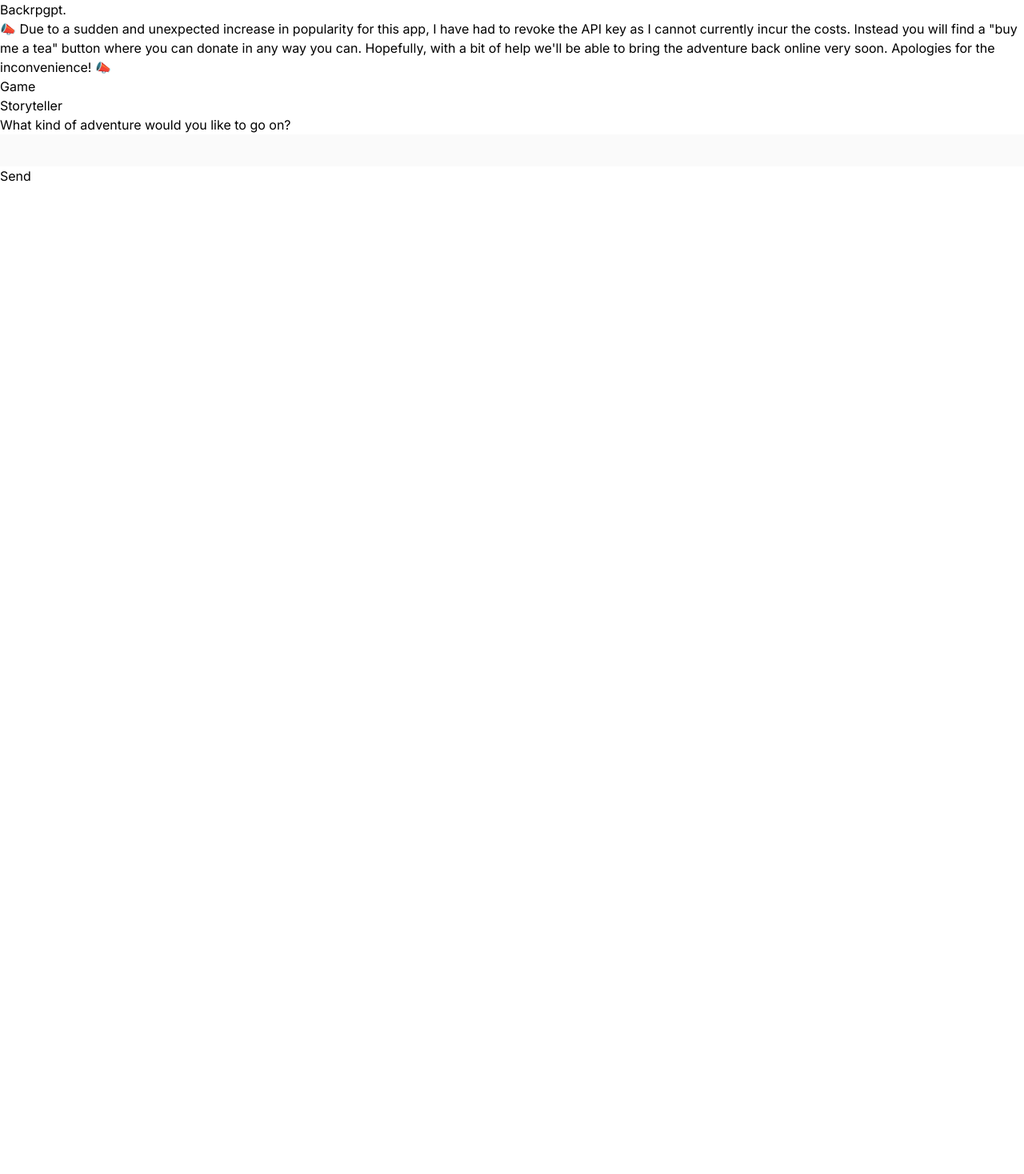
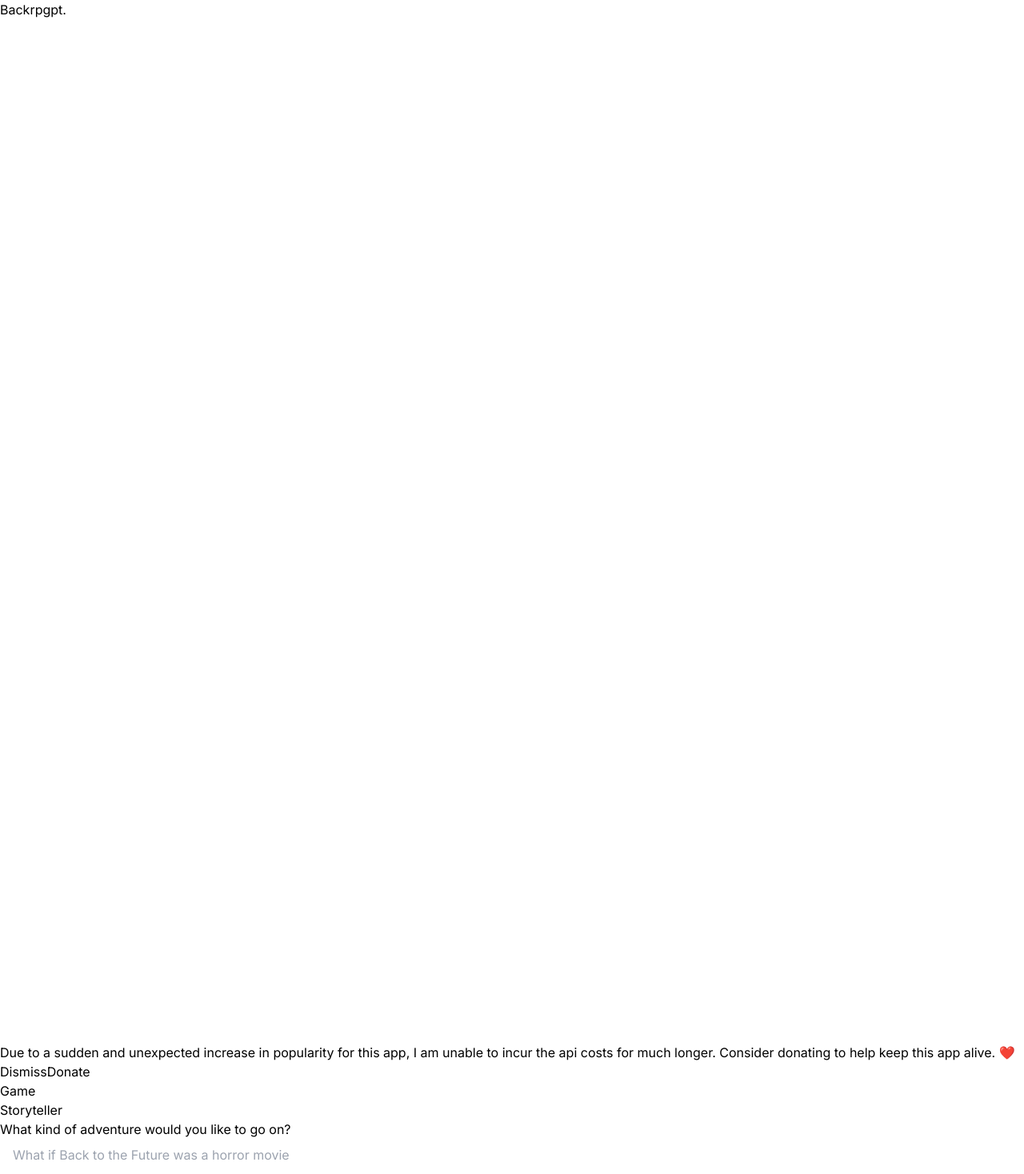
Before and after one commit to reverbePrintemps/rpgpt, a Next.js app: page /game in a window 1280 px wide. Shown: the top 1468 px of the page at 80% size. Before the commit the page ends 800 px from the top, so only its background shows below. Built offline with nearby package versions, Linux system fonts and the light colour scheme.

Commit message:
Better banner + bring back game ¯(ツ)/¯

```diff
--- a/app/components/Header.tsx
+++ b/app/components/Header.tsx
@@ -1,5 +1,5 @@
 "use client";
-import { ReactNode, CSSProperties } from "react";
+import { ReactNode, CSSProperties, useState } from "react";
 import { usePathname } from "next/navigation";
 import Link from "next/link";
 
@@ -11,8 +11,12 @@ interface HeaderProps {
 
 export const Navbar = ({ children, className, style }: HeaderProps) => {
   const pathName = usePathname();
+  const [shouldShowBanner, setShouldShowBanner] = useState(true);
+  const handleBannerDismiss = () => setShouldShowBanner(false);
+
   return (
-    <nav className="navbar bg-neutral text-neutral-content">
+    <nav className="navbar bg-neutral text-neutral-content flex flex-col">
+      <div className="flex w-full justify-between max-w-4xl mx-auto">
         {pathName !== "/" && (
           <Link href="/">
             <button className="btn btn-neutral normal-case">Back</button>
@@ -21,6 +25,41 @@ export const Navbar = ({ children, className, style }: HeaderProps) => {
         <button className="btn btn-ghost normal-case text-xl ml-auto">
           rpgpt.
         </button>
+      </div>
+      {shouldShowBanner && (
+        <div className="alert alert-warning mt-2 flex max-w-4xl mx-auto">
+          <svg
+            xmlns="http://www.w3.org/2000/svg"
+            className="stroke-current shrink-0 h-6 w-6"
+            fill="none"
+            viewBox="0 0 24 24"
+          >
+            <path
+              strokeLinecap="round"
+              strokeLinejoin="round"
+              strokeWidth="2"
+              d="M12 9v2m0 4h.01m-6.938 4h13.856c1.54 0 2.502-1.667 1.732-3L13.732 4c-.77-1.333-2.694-1.333-3.464 0L3.34 16c-.77 1.333.192 3 1.732 3z"
+            />
+          </svg>
+          <span>
+            Due to a sudden and unexpected increase in popularity for this app,
+            I am unable to incur the api costs for much longer. Consider
+            donating to help keep this app alive. ❤️
+          </span>
+          <div className="flex flex-col">
+            <button className="btn btn-md " onClick={handleBannerDismiss}>
+              Dismiss
+            </button>
+            <Link
+              href="https://www.buymeacoffee.com/jandreo"
+              target="_blank"
+              className="block mt-2"
+            >
+              <button className="btn btn-md btn-primary">Donate</button>
+            </Link>
+          </div>
+        </div>
+      )}
     </nav>
   );
 };
--- a/app/components/Round.tsx
+++ b/app/components/Round.tsx
@@ -78,8 +78,8 @@ export const Round = ({
       className={`${className || ""} mt-6 whitespace-pre-wrap`}
       style={style}
     >
-      <div className="divider prose">
-        <h3>Storyteller</h3>
+      <div className="divider">
+        <h3 className="font-semibold text-xl">Storyteller</h3>
       </div>
       <div className="mt-2">
         <p>{round.prompt || "Loading..."}</p>
@@ -114,9 +114,9 @@ export const Round = ({
                 input={input}
                 isLoading={isLoading}
                 onChange={handleOnChange}
-                placeholders={["Out of order"]}
+                placeholders={round.prompt_examples}
                 onSubmit={handleOnSubmit}
-                disabled={true}
+                disabled={roundSubmitted}
               />
             </>
           )}
--- a/app/game/page.tsx
+++ b/app/game/page.tsx
@@ -53,8 +53,8 @@ export default function Page() {
   };
 
   return (
-    <div ref={ref} className="prose scroll-m-52">
-      <h2>Game</h2>
+    <div ref={ref} className="scroll-m-52 w-full">
+      <h2 className="font-bold text-2xl">Game</h2>
       {rounds.map((round) => {
         const latestRound = rounds[rounds.length - 1];
         return (
--- a/app/layout.tsx
+++ b/app/layout.tsx
@@ -17,18 +17,8 @@ export default function RootLayout({ children }: { children: ReactNode }) {
       <body className={inter.className}>
         <header>
           <Navbar />
-          <div className="p-4 bg-neutral">
-            <p className="p-4 bg-red-600 text-white rounded-lg">
-              📣 Due to a sudden and unexpected increase in popularity for this
-              app, I have had to revoke the API key as I cannot currently incur
-              the costs. Instead you will find a "buy me a tea" button where you
-              can donate in any way you can. Hopefully, with a bit of help we'll
-              be able to bring the adventure back online very soon. Apologies
-              for the inconvenience! 📣
-            </p>
-          </div>
         </header>
-        <div className="flex flex-col w-full max-w-md mx-auto stretch px-4 pt-10 pb-40">
+        <div className="flex flex-col w-full max-w-4xl mx-auto stretch px-4 pt-10 pb-40">
           {children}
           <Analytics />
         </div>
```
Also changed, not shown: app/page.tsx (+2 -11 lines). Lines whose indentation alone changed are shown as unchanged.
